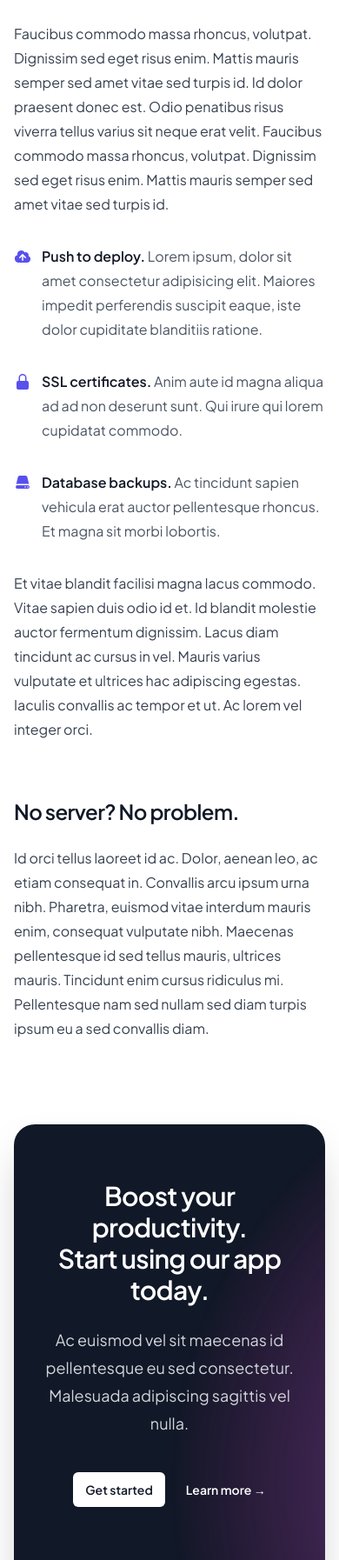
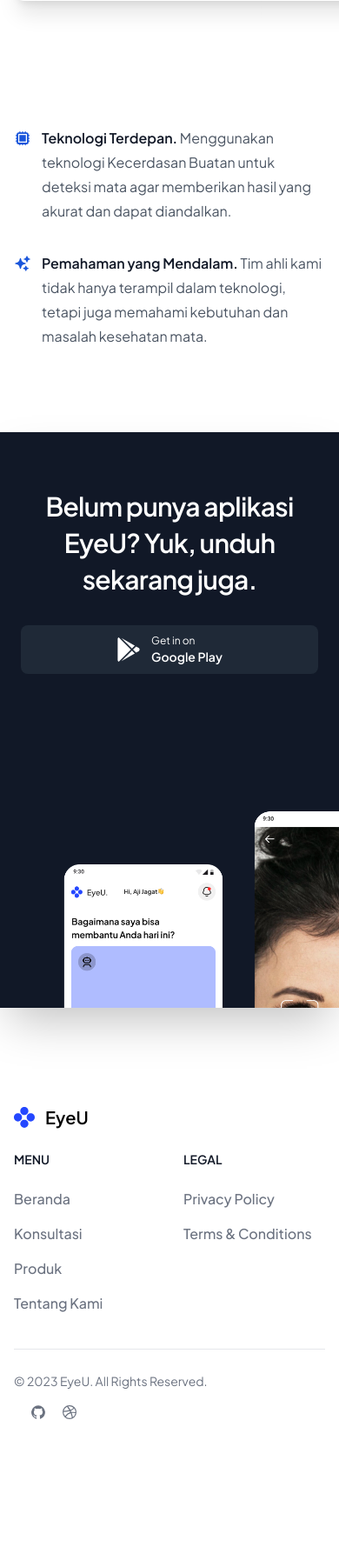
Before and after one commit to rikyraharjo/EyeU-Website, a Flask app: page /produk in a window 390 px wide. Shown: the part 1727-3521 px from the top of the page at 87% size. After the commit the page ends 3359 px from the top, so only its background shows below. Run offline with Flask 3, Linux system fonts and the light colour scheme; a user stored in the database is signed in; data comes from the database, SQL or seed files in the repository; some libraries are stand-ins or nearby versions.

Commit message:
change isi fitur produk

```diff
--- a/app.py
+++ b/app.py
@@ -3,7 +3,7 @@
 import MySQLdb.cursors
 from functools import wraps
 import re
-import mysql.connector
+
 
 from keras.models import load_model
 from PIL import Image
@@ -231,6 +231,17 @@
     return render_template('dr.bima.html', user=user, message=message)
 
 
+@app.route("/riwayat-deteksi", methods=['GET', 'POST'])
+@login_required
+def history():
+    id = session.get('id')
+    message = ''
+    cursor = mysql.connection.cursor(MySQLdb.cursors.DictCursor)
+
+    cursor.execute('SELECT * FROM user WHERE id = %s', (id,))
+    user = cursor.fetchone()
+    return render_template('history.html', user=user, message=message)
+
 @app.route('/deteksi', methods=['GET', 'POST'])
 @login_required
 def deteksi():
--- a/templates/deteksi.html
+++ b/templates/deteksi.html
@@ -22,11 +22,11 @@
             <a href="{{url_for('home')}}">
                 <img class="mx-auto h-11  w-auto" src="{{url_for('static',filename='src/logo/logo_name.svg')}}" alt="EyeU">
             </a>
-            <h2 class="mt-5 text-center text-2xl font-bold leading-9 tracking-tight text-gray-900 ">Unggah dan Deteksi</h2>
+            <h2 class="mt-5 text-center text-2xl font-bold leading-9 tracking-tight text-gray-200 ">Unggah dan Deteksi</h2>
         </div>
 
 
-        <div class="w-full mx-auto lg:w-5/12 p-4 bg-white border border-gray-200 rounded-2xl sm:p-6 md:p-8">
+        <div class="w-full mx-auto lg:w-5/12 xl:w-1/2 p-4 bg-white border border-gray-200 rounded-2xl sm:p-6 md:p-8">
             <div class="flex p-4 mb-4 text-sm text-yellow-700 rounded-lg bg-yellow-50 " role="alert">
                 <svg class="flex-shrink-0 inline w-4 h-4 me-3 mt-[2px]" aria-hidden="true" xmlns="http://www.w3.org/2000/svg" fill="currentColor" viewBox="0 0 20 20">
                   <path d="M10 .5a9.5 9.5 0 1 0 9.5 9.5A9.51 9.51 0 0 0 10 .5ZM9.5 4a1.5 1.5 0 1 1 0 3 1.5 1.5 0 0 1 0-3ZM12 15H8a1 1 0 0 1 0-2h1v-3H8a1 1 0 0 1 0-2h2a1 1 0 0 1 1 1v4h1a1 1 0 0 1 0 2Z"/>
--- a/templates/produk.html
+++ b/templates/produk.html
@@ -47,7 +47,7 @@
                             <a href="{{ url_for('profil')}}" class="block px-2 py-2  mr-2 ml-2 font-normal rounded-md  hover:bg-gray-100 transition-all duration-300">Profil</a>
                         </li>
                         <li>
-                            <a href="#" class="block px-2 py-2  mr-2 ml-2 font-normal rounded-md  hover:bg-gray-100 transition-all duration-300">Riwayat Deteksi</a>
+                            <a href="{{ url_for('history')}}" class="block px-2 py-2  mr-2 ml-2 font-normal rounded-md  hover:bg-gray-100 transition-all duration-300">Riwayat Deteksi</a>
                         </li>
                         <li>
                             <a href="#" class="block px-2 py-2  mr-2 ml-2 font-medium rounded-md  hover:bg-gray-100 transition-all duration-300">Pengaturan</a>
@@ -130,46 +130,37 @@
             <div class="lg:col-span-2 lg:col-start-1 lg:row-start-1 lg:mx-auto lg:grid lg:w-full lg:max-w-7xl lg:grid-cols-2 lg:gap-x-8 lg:px-8">
                 <div class="lg:pr-4">
                     <div class="lg:max-w-lg">
-                        <p class="text-base font-semibold leading-7 text-indigo-600">Deploy faster</p>
-                        <h1 class="mt-2 text-3xl font-bold tracking-tight text-gray-900 sm:text-4xl">A better workflow</h1>
-                        <p class="mt-6 text-xl leading-8 text-gray-700">Aliquet nec orci mattis amet quisque ullamcorper neque, nibh sem. At arcu, sit dui mi, nibh dui, diam eget aliquam. Quisque id at vitae feugiat egestas.</p>
+                        <p class="text-base font-semibold leading-7 text-indigo-600">Kenapa Kami</p>
+                        <h1 class="mt-2 text-3xl font-bold tracking-tight text-gray-900 sm:text-4xl">Meningkatkan Kualitas Hidup Melalui Deteksi Mata Inovatif</h1>
+                        <p class="mt-6 text-xl leading-8 text-gray-700">Pada Deteksi Mata, kami memahami betapa berharganya setiap momen yang dapat Anda nikmati dengan penglihatan yang baik. Kami berkomitmen untuk memberikan solusi inovatif yang tidak hanya mendeteksi masalah mata secara dini tetapi
+                            juga memperbaiki kualitas hidup Anda.</p>
                     </div>
                 </div>
             </div>
             <div class="-ml-12 -mt-12 p-12 lg:sticky lg:top-4 lg:col-start-2 lg:row-span-2 lg:row-start-1 lg:overflow-hidden">
-                <img class="w-[48rem] max-w-none rounded-xl bg-gray-900 shadow-xl ring-1 ring-gray-400/10 sm:w-[57rem]" src="https://tailwindui.com/img/component-images/dark-project-app-screenshot.png" alt="">
+                <img class="w-[48rem] max-w-none rounded-xl shadow-xl  sm:w-[57rem]" src="{{url_for( 'static',filename='src/images/deteksi.png' )}}" alt="">
             </div>
             <div class="lg:col-span-2 lg:col-start-1 lg:row-start-2 lg:mx-auto lg:grid lg:w-full lg:max-w-7xl lg:grid-cols-2 lg:gap-x-8 lg:px-8">
                 <div class="lg:pr-4">
                     <div class="max-w-xl text-base leading-7 text-gray-700 lg:max-w-lg">
-                        <p>Faucibus commodo massa rhoncus, volutpat. Dignissim sed eget risus enim. Mattis mauris semper sed amet vitae sed turpis id. Id dolor praesent donec est. Odio penatibus risus viverra tellus varius sit neque erat velit. Faucibus
-                            commodo massa rhoncus, volutpat. Dignissim sed eget risus enim. Mattis mauris semper sed amet vitae sed turpis id.</p>
+                        <p></p>
                         <ul role="list" class="mt-8 space-y-8 text-gray-600">
                             <li class="flex gap-x-3">
-                                <svg class="mt-1 h-5 w-5 flex-none text-indigo-600" viewBox="0 0 20 20" fill="currentColor" aria-hidden="true">
-                      <path fill-rule="evenodd" d="M5.5 17a4.5 4.5 0 01-1.44-8.765 4.5 4.5 0 018.302-3.046 3.5 3.5 0 014.504 4.272A4 4 0 0115 17H5.5zm3.75-2.75a.75.75 0 001.5 0V9.66l1.95 2.1a.75.75 0 101.1-1.02l-3.25-3.5a.75.75 0 00-1.1 0l-3.25 3.5a.75.75 0 101.1 1.02l1.95-2.1v4.59z" clip-rule="evenodd" />
-                    </svg>
-                                <span><strong class="font-semibold text-gray-900">Push to deploy.</strong> Lorem ipsum, dolor sit amet consectetur adipisicing elit. Maiores impedit perferendis suscipit eaque, iste dolor cupiditate blanditiis ratione.</span>
+                                <svg class="mt-1 h-5 w-5 flex-none text-blue-700" xmlns="http://www.w3.org/2000/svg" viewBox="0 0 24 24" fill="currentColor" class="w-6 h-6">
+                                <path d="M16.5 7.5h-9v9h9v-9z" />
+                                <path fill-rule="evenodd" d="M8.25 2.25A.75.75 0 019 3v.75h2.25V3a.75.75 0 011.5 0v.75H15V3a.75.75 0 011.5 0v.75h.75a3 3 0 013 3v.75H21A.75.75 0 0121 9h-.75v2.25H21a.75.75 0 010 1.5h-.75V15H21a.75.75 0 010 1.5h-.75v.75a3 3 0 01-3 3h-.75V21a.75.75 0 01-1.5 0v-.75h-2.25V21a.75.75 0 01-1.5 0v-.75H9V21a.75.75 0 01-1.5 0v-.75h-.75a3 3 0 01-3-3v-.75H3A.75.75 0 013 15h.75v-2.25H3a.75.75 0 010-1.5h.75V9H3a.75.75 0 010-1.5h.75v-.75a3 3 0 013-3h.75V3a.75.75 0 01.75-.75zM6 6.75A.75.75 0 016.75 6h10.5a.75.75 0 01.75.75v10.5a.75.75 0 01-.75.75H6.75a.75.75 0 01-.75-.75V6.75z" clip-rule="evenodd" />
+                              </svg>
+                                <span><strong class="font-semibold text-gray-900">Teknologi Terdepan.</strong> Menggunakan teknologi Kecerdasan Buatan untuk deteksi mata agar memberikan hasil yang akurat dan dapat diandalkan.</span>
                             </li>
                             <li class="flex gap-x-3">
-                                <svg class="mt-1 h-5 w-5 flex-none text-indigo-600" viewBox="0 0 20 20" fill="currentColor" aria-hidden="true">
-                      <path fill-rule="evenodd" d="M10 1a4.5 4.5 0 00-4.5 4.5V9H5a2 2 0 00-2 2v6a2 2 0 002 2h10a2 2 0 002-2v-6a2 2 0 00-2-2h-.5V5.5A4.5 4.5 0 0010 1zm3 8V5.5a3 3 0 10-6 0V9h6z" clip-rule="evenodd" />
-                    </svg>
-                                <span><strong class="font-semibold text-gray-900">SSL certificates.</strong> Anim aute id magna aliqua ad ad non deserunt sunt. Qui irure qui lorem cupidatat commodo.</span>
+                                <svg class="mt-1 h-5 w-5 flex-none text-blue-700" xmlns="http://www.w3.org/2000/svg" viewBox="0 0 24 24" fill="currentColor">
+                                <path fill-rule="evenodd" d="M9 4.5a.75.75 0 01.721.544l.813 2.846a3.75 3.75 0 002.576 2.576l2.846.813a.75.75 0 010 1.442l-2.846.813a3.75 3.75 0 00-2.576 2.576l-.813 2.846a.75.75 0 01-1.442 0l-.813-2.846a3.75 3.75 0 00-2.576-2.576l-2.846-.813a.75.75 0 010-1.442l2.846-.813A3.75 3.75 0 007.466 7.89l.813-2.846A.75.75 0 019 4.5zM18 1.5a.75.75 0 01.728.568l.258 1.036c.236.94.97 1.674 1.91 1.91l1.036.258a.75.75 0 010 1.456l-1.036.258c-.94.236-1.674.97-1.91 1.91l-.258 1.036a.75.75 0 01-1.456 0l-.258-1.036a2.625 2.625 0 00-1.91-1.91l-1.036-.258a.75.75 0 010-1.456l1.036-.258a2.625 2.625 0 001.91-1.91l.258-1.036A.75.75 0 0118 1.5zM16.5 15a.75.75 0 01.712.513l.394 1.183c.15.447.5.799.948.948l1.183.395a.75.75 0 010 1.422l-1.183.395c-.447.15-.799.5-.948.948l-.395 1.183a.75.75 0 01-1.422 0l-.395-1.183a1.5 1.5 0 00-.948-.948l-1.183-.395a.75.75 0 010-1.422l1.183-.395c.447-.15.799-.5.948-.948l.395-1.183A.75.75 0 0116.5 15z" clip-rule="evenodd" />
+                            </svg>
+                                <span><strong class="font-semibold text-gray-900">Pemahaman yang Mendalam.</strong> Tim ahli kami tidak hanya terampil dalam teknologi, tetapi juga memahami kebutuhan dan masalah kesehatan mata.</span>
                             </li>
-                            <li class="flex gap-x-3">
-                                <svg class="mt-1 h-5 w-5 flex-none text-indigo-600" viewBox="0 0 20 20" fill="currentColor" aria-hidden="true">
-                      <path d="M4.632 3.533A2 2 0 016.577 2h6.846a2 2 0 011.945 1.533l1.976 8.234A3.489 3.489 0 0016 11.5H4c-.476 0-.93.095-1.344.267l1.976-8.234z" />
-                      <path fill-rule="evenodd" d="M4 13a2 2 0 100 4h12a2 2 0 100-4H4zm11.24 2a.75.75 0 01.75-.75H16a.75.75 0 01.75.75v.01a.75.75 0 01-.75.75h-.01a.75.75 0 01-.75-.75V15zm-2.25-.75a.75.75 0 00-.75.75v.01c0 .414.336.75.75.75H13a.75.75 0 00.75-.75V15a.75.75 0 00-.75-.75h-.01z" clip-rule="evenodd" />
-                    </svg>
-                                <span><strong class="font-semibold text-gray-900">Database backups.</strong> Ac tincidunt sapien vehicula erat auctor pellentesque rhoncus. Et magna sit morbi lobortis.</span>
-                            </li>
+
                         </ul>
-                        <p class="mt-8">Et vitae blandit facilisi magna lacus commodo. Vitae sapien duis odio id et. Id blandit molestie auctor fermentum dignissim. Lacus diam tincidunt ac cursus in vel. Mauris varius vulputate et ultrices hac adipiscing egestas. Iaculis
-                            convallis ac tempor et ut. Ac lorem vel integer orci.</p>
-                        <h2 class="mt-16 text-2xl font-bold tracking-tight text-gray-900">No server? No problem.</h2>
-                        <p class="mt-6">Id orci tellus laoreet id ac. Dolor, aenean leo, ac etiam consequat in. Convallis arcu ipsum urna nibh. Pharetra, euismod vitae interdum mauris enim, consequat vulputate nibh. Maecenas pellentesque id sed tellus mauris, ultrices
-                            mauris. Tincidunt enim cursus ridiculus mi. Pellentesque nam sed nullam sed diam turpis ipsum eu a sed convallis diam.</p>
+
                     </div>
                 </div>
             </div>
@@ -178,33 +169,39 @@
 
 
 
-    <div class="bg-white py-12 lg:py-20">
-        <div class="mx-auto  max-w-7xl  px-4  lg:px-8 ">
-            <div class="relative isolate overflow-hidden bg-gray-900 px-6 pt-16 shadow-2xl rounded-3xl sm:px-16 md:pt-24 lg:flex lg:gap-x-20 lg:px-24 lg:pt-0">
-                <svg viewBox="0 0 1024 1024" class="absolute left-1/2 top-1/2 -z-10 h-[64rem] w-[64rem] -translate-y-1/2 [mask-image:radial-gradient(closest-side,white,transparent)] sm:left-full sm:-ml-80 lg:left-1/2 lg:ml-0 lg:-translate-x-1/2 lg:translate-y-0" aria-hidden="true">
-              <circle cx="512" cy="512" r="512" fill="url(#759c1415-0410-454c-8f7c-9a820de03641)" fill-opacity="0.7" />
+    <div class="bg-white py-12 lg:py-20 ">
+        <div class="mx-auto max-w-7xl sm:px-4 lg:px-8 ">
+            <div class="relative isolate overflow-hidden bg-gray-900 px-6 pt-16 shadow-2xl sm:rounded-3xl sm:px-16 md:pt-24 lg:flex lg:gap-x-20 lg:px-24 lg:pt-0 ">
+                <svg viewBox="0 0 1024 1024 " class="absolute left-1/2 top-1/2 -z-10 h-[64rem] w-[64rem] -translate-y-1/2 [mask-image:radial-gradient(closest-side,white,transparent)] sm:left-full sm:-ml-80 lg:left-1/2 lg:ml-0 lg:-translate-x-1/2 lg:translate-y-0
+                        " aria-hidden="true ">
+              <circle cx="512 " cy="512 " r="512 " fill="url(#759c1415-0410-454c-8f7c-9a820de03641) " fill-opacity="0.7 " />
               <defs>
-                <radialGradient id="759c1415-0410-454c-8f7c-9a820de03641">
-                  <stop stop-color="#7775D6" />
-                  <stop offset="1" stop-color="#E935C1" />
+                <radialGradient id="759c1415-0410-454c-8f7c-9a820de03641 ">
+                  <stop stop-color="#729DFF " />
+                  <stop offset="1 " stop-color="#729DFF " />
                 </radialGradient>
               </defs>
             </svg>
-                <div class="mx-auto max-w-md text-center lg:mx-0 lg:flex-auto lg:py-32 lg:text-left">
-                    <h2 class="text-3xl font-bold tracking-tight text-white sm:text-4xl">Boost your productivity.<br>Start using our app today.</h2>
-                    <p class="mt-6 text-lg leading-8 text-gray-300">Ac euismod vel sit maecenas id pellentesque eu sed consectetur. Malesuada adipiscing sagittis vel nulla.</p>
-                    <div class="mt-10 flex items-center justify-center gap-x-6 lg:justify-start">
-                        <a href="#" class="rounded-md bg-white px-3.5 py-2.5 text-sm font-semibold text-gray-900 shadow-sm hover:bg-gray-100 focus-visible:outline focus-visible:outline-2 focus-visible:outline-offset-2 focus-visible:outline-white">Get started</a>
-                        <a href="#" class="text-sm font-semibold leading-6 text-white">Learn more <span aria-hidden="true">→</span></a>
+                <div class="mx-auto max-w-md text-center lg:mx-0 lg:flex-auto lg:py-32 lg:text-left ">
+                    <h2 class="text-3xl font-bold tracking-tight text-white sm:text-4xl " style="line-height: 1.4; ">Belum punya aplikasi EyeU? Yuk, unduh sekarang juga.</h2>
+                    <!-- <p class="mt-6 text-lg leading-8 text-gray-300 ">Ac euismod vel sit maecenas id pellentesque eu sed consectetur. Malesuada adipiscing sagittis vel nulla.</p> -->
+                    <div class="mt-8 content-center ">
+                        <a href="# " class="w-full sm:w-auto bg-gray-800 hover:bg-gray-700 focus:ring-4 focus:outline-none focus:ring-gray-300 text-white rounded-lg inline-flex items-center justify-center px-4 py-2.5 transition-all duration-300 ">
+                            <svg class="me-3 w-7 h-7 " aria-hidden="true " focusable="false " data-prefix="fab " data-icon="google-play " role="img " xmlns="http://www.w3.org/2000/svg " viewBox="0 0 512 512 "><path fill="currentColor " d="M325.3 234.3L104.6
+                        13l280.8 161.2-60.1 60.1zM47 0C34 6.8 25.3 19.2 25.3 35.3v441.3c0 16.1 8.7 28.5 21.7 35.3l256.6-256L47 0zm425.2 225.6l-58.9-34.1-65.7 64.5 65.7 64.5 60.1-34.1c18-14.3 18-46.5-1.2-60.8zM104.6 499l280.8-161.2-60.1-60.1L104.6 499z "></path></svg>
+                            <div class="text-left rtl:text-right ">
+                                <div class="mb-1 text-xs ">Get in on</div>
+                                <div class="-mt-1 font-sans text-sm font-semibold ">Google Play</div>
+                            </div>
+                        </a>
                     </div>
                 </div>
-                <div class="relative mt-16 h-80 lg:mt-8">
-                    <img class="absolute left-0 top-0 w-[57rem] max-w-none rounded-md bg-white/5 ring-1 ring-white/10" src="https://tailwindui.com/img/component-images/dark-project-app-screenshot.png" alt="App screenshot" width="1824" height="1080">
+                <div class="relative mt-16 h-80 lg:mt-8 ">
+                    <img class="absolute left-0 top-0 w-[] max-w-none " src=" {{url_for( 'static',filename='src/images/Download.png' )}} " alt="App screenshot " width="800 " height="50 ">
                 </div>
             </div>
         </div>
     </div>
-
 
 
 
```
Also changed, not shown: templates/history.html (added, +237 -0 lines), templates/home.html (+9 -10 lines).
